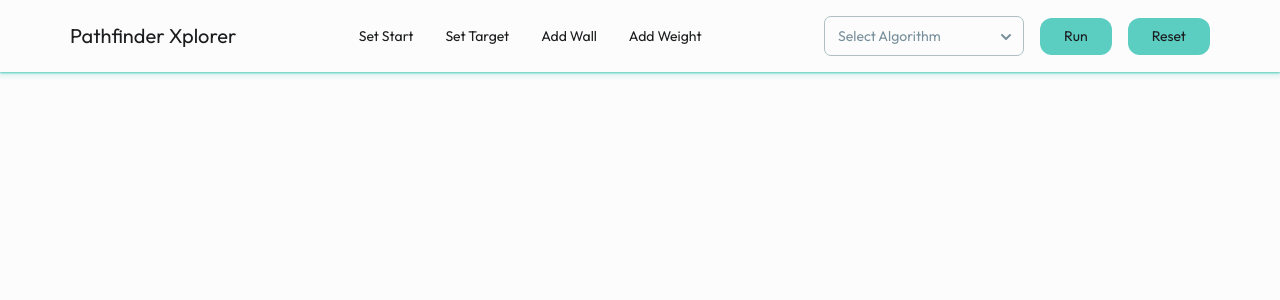
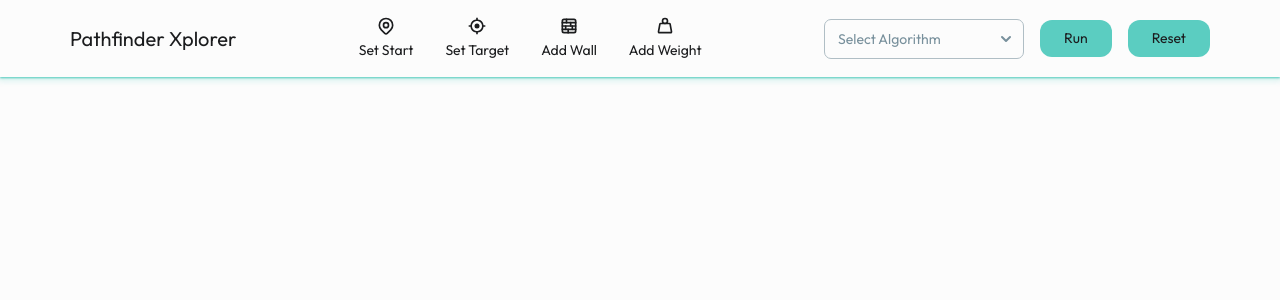
Before and after one commit to KarimBastami/Pathfinder-Xplorer, a React (Vite) app: page / in a window 1280 px wide. Shown: the top 300 px of the page. Built offline with nearby package versions, Linux system fonts and the light colour scheme.

Commit message:
feat: Navbar Link Icons

```diff
--- a/src/components/navbar/Navbar.jsx
+++ b/src/components/navbar/Navbar.jsx
@@ -1,6 +1,8 @@
 import "./Navbar.css"
 import { Select, Option } from "@material-tailwind/react";
-
+import { HiOutlineLocationMarker } from "react-icons/hi"
+import { BiTargetLock } from "react-icons/bi"
+import { TbWall, TbWeight } from "react-icons/tb"
 
 function Navbar() {
   return (
@@ -11,30 +13,33 @@ function Navbar() {
 
           <div id="nav-links" className="text-shrimp">
             <ul className="flex gap-x-8">
-              <li className="underline-lr">
+              <li>
+                <HiOutlineLocationMarker className="text-h3 mx-auto mb-1" />
                 Set Start
               </li>
-              <li className="underline-lr">
+              <li>
+                <BiTargetLock className="text-h3 mx-auto mb-1" />
                 Set Target
               </li>
-              <li className="underline-lr">
+              <li>
+                <TbWall className="text-h3 mx-auto mb-1" />
                 Add Wall
               </li>
-              <li className="underline-lr">
+              <li>
+                <TbWeight className="text-h3 mx-auto mb-1" />
                 Add Weight
               </li>
             </ul>
           </div>
 
           <div className="flex gap-x-4 items-center text-shrimp">
-            <Select label="Select Algorithm" className="">
+            <Select color="teal" label="Select Algorithm">
               <Option>Dijkstra</Option>
               <Option>A*</Option>
             </Select>
 
             <button className="btn-custom btn-scale">Run</button>
             <button className="btn-custom btn-scale">Reset</button>
-
           </div>
         </div>
       </div>
```
